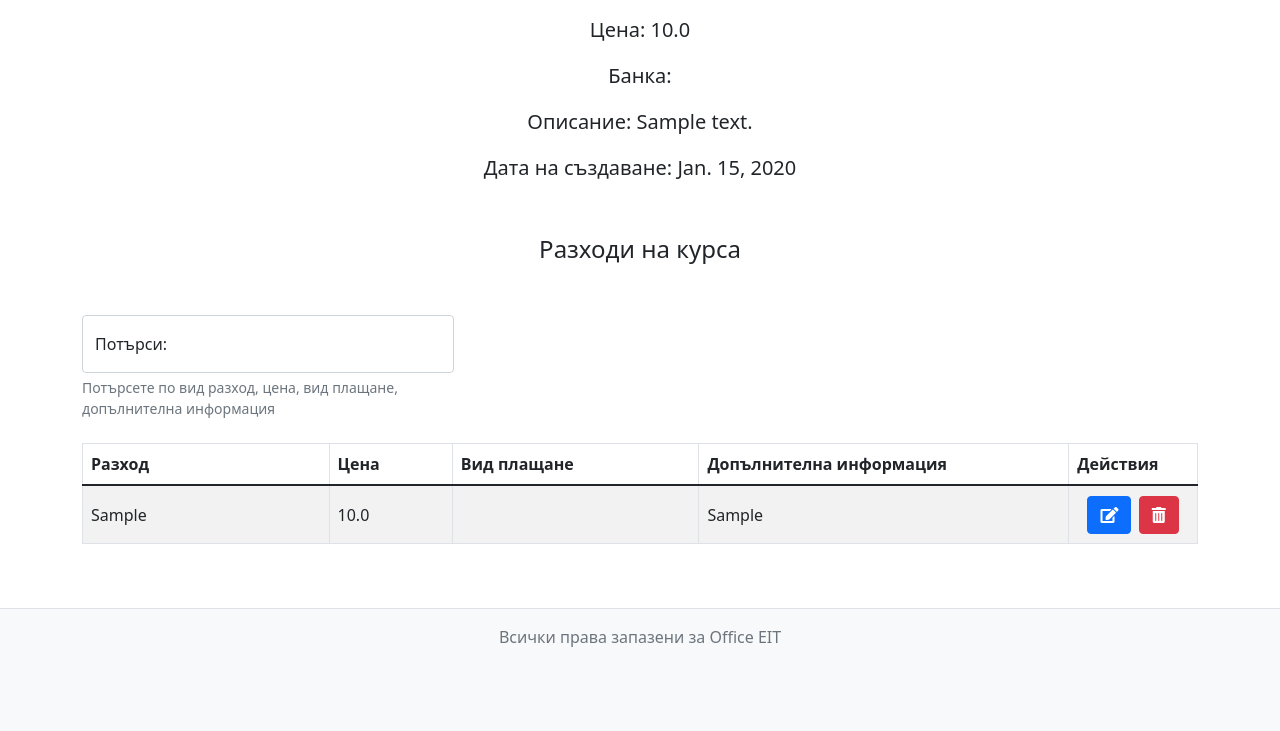
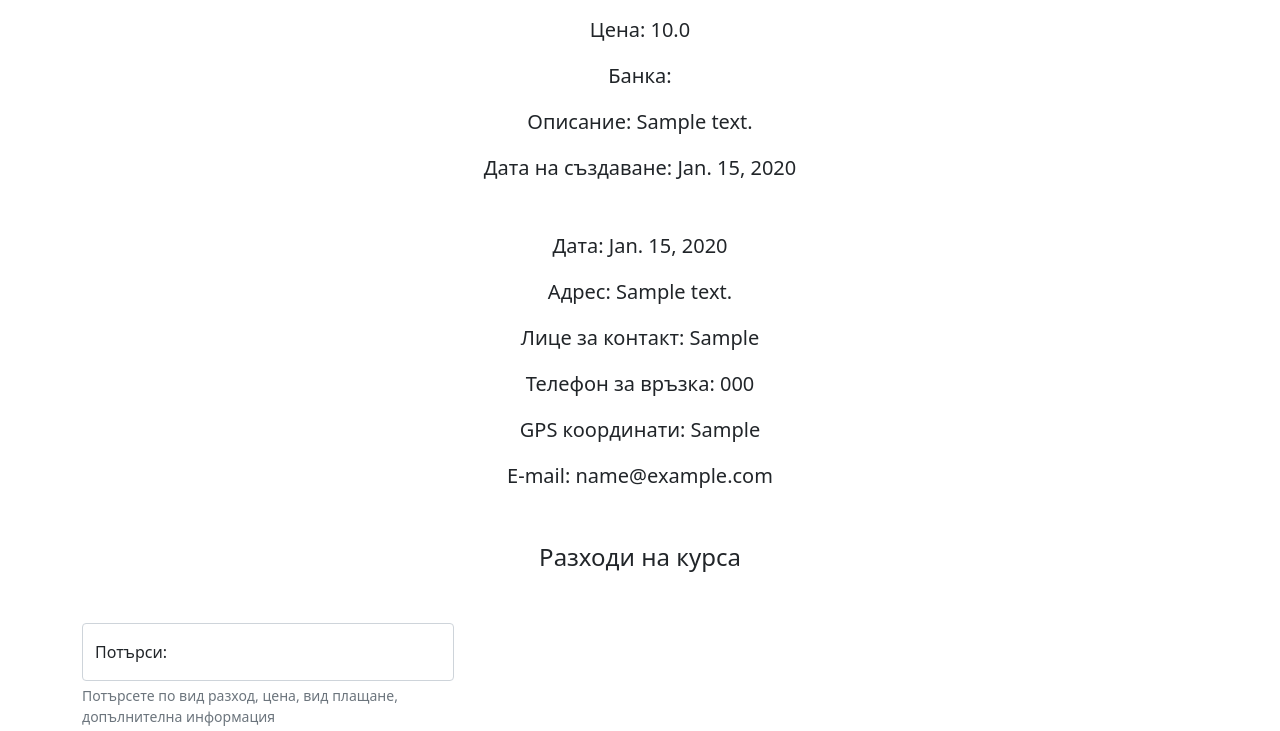
Before and after one commit to DanailYordanov/Office-EIT, a Django app: page /course/1/ in a window 1280 px wide. Shown: the part 566-1297 px from the top of the page. Before the commit the page ends 1213 px from the top, so only its background shows below. Run offline with Django 3.2, Linux system fonts and the light colour scheme; a user stored in the database is signed in; tables that the repository leaves empty hold one stand-in row (values such as "Sample post").

Commit message:
Add changes to the addresses

```diff
--- a/project/main/forms.py
+++ b/project/main/forms.py
@@ -183,7 +183,7 @@ class CourseModelForm(forms.ModelForm):
 
 class CourseAddresModelForm(forms.ModelForm):
     load_type = forms.ChoiceField(
-        label='Вид на товарене', choices=models.LOADING_TYPE_CHOICES, required=False)
+        label='Товарен/Разтоварен/Митница', choices=models.LOADING_TYPE_CHOICES, required=False)
     save = forms.BooleanField(label='Запази', widget=forms.CheckboxInput(
         attrs={'class': 'form-check-input'}), required=False)
 
@@ -215,8 +215,7 @@ CourseAddressAddFormset = forms.inlineformset_factory(models.Course,
 class AddressModelForm(forms.ModelForm):
     class Meta:
         model = models.Address
-        fields = ['address', 'contact_person',
-                  'contact_phone', 'gps_coordinates']
+        fields = '__all__'
         widgets = {
             'address': forms.TextInput(
                 attrs={'class': 'form-control', 'placeholder': 'Адрес'}),
@@ -225,7 +224,9 @@ class AddressModelForm(forms.ModelForm):
             'contact_phone': forms.TextInput(
                 attrs={'class': 'form-control', 'placeholder': 'Телефон за връзка'}),
             'gps_coordinates': forms.TextInput(
-                attrs={'class': 'form-control', 'placeholder': 'GPS координати'})
+                attrs={'class': 'form-control', 'placeholder': 'GPS координати'}),
+            'email': forms.TextInput(
+                attrs={'class': 'form-control', 'placeholder': 'E-mail'}),
         }
 
 
--- a/project/main/models.py
+++ b/project/main/models.py
@@ -26,8 +26,9 @@ CURRENCY_CHOICES = [
 
 LOADING_TYPE_CHOICES = [
     ('', 'Избери'),
-    ('loading_address', 'Адрес на товарене'),
-    ('unloading_address', 'Адрес на разтоварване')
+    ('Адрес на товарене', 'Адрес на товарене'),
+    ('Адрес на разтоварване', 'Адрес на разтоварване'),
+    ('Адрес на митница', 'Адрес на митница')
 ]
 
 PAYMENT_TYPE_CHOICES = [
@@ -297,6 +298,7 @@ class Address(models.Model):
         'Телефон за връзка', max_length=30, null=True, blank=True)
     gps_coordinates = models.CharField(
         'GPS координати', max_length=100, null=True, blank=True)
+    email = models.EmailField('E-mail', null=True, blank=True)
 
     class Meta:
         verbose_name = 'Адрес'
@@ -313,7 +315,7 @@ class CourseAddress(models.Model):
         Address, verbose_name='Свързан адрес', null=True, blank=True, on_delete=models.SET_NULL)
     address_input = models.CharField(
         'Въведен адрес', max_length=200, null=True, blank=True)
-    load_type = models.CharField('Вид на товарене',
+    load_type = models.CharField('Товарен/Разтоварен/Митница',
                                  choices=LOADING_TYPE_CHOICES, max_length=30)
     date = models.DateField('Дата', null=True, blank=True)
 
--- a/project/main/templates/main/course_information.html
+++ b/project/main/templates/main/course_information.html
@@ -68,6 +68,50 @@
     {% endif %}
 </div>
 
+{% for address in addresses %}
+<p class="fw-light text-center fs-4">{{ address.load_type }}</p>
+
+<div class="col-12 col-md-8 col-lg-6 m-auto text-center fw-light fs-5 mb-5">
+    <p>
+        <span class="fw-normal">Дата:</span> {{ address.date }}
+    </p>
+
+    {% if address.address_input %}
+    <p>
+        <span class="fw-normal">Адрес:</span> {{ address.address_input }}
+    </p>
+    {% endif %}
+
+    {% if address.address_obj %}
+
+    {% if address.address_obj.contact_person %}
+    <p>
+        <span class="fw-normal">Лице за контакт:</span> {{ address.address_obj.contact_person }}
+    </p>
+    {% endif %}
+
+    {% if address.address_obj.contact_phone %}
+    <p>
+        <span class="fw-normal">Телефон за връзка:</span> {{ address.address_obj.contact_phone }}
+    </p>
+    {% endif %}
+
+    {% if address.address_obj.gps_coordinates %}
+    <p>
+        <span class="fw-normal">GPS координати:</span> {{ address.address_obj.gps_coordinates }}
+    </p>
+    {% endif %}
+
+    {% if address.address_obj.email %}
+    <p>
+        <span class="fw-normal">E-mail:</span> {{ address.address_obj.email }}
+    </p>
+    {% endif %}
+
+    {% endif %}
+</div>
+{% endfor %}
+
 <p class="fw-light text-center fs-4">Разходи на курса</p>
 
 <div class="form-floating mb-4 mt-5 col-12 col-md-6 col-xl-4 gx-1">
--- a/project/main/views.py
+++ b/project/main/views.py
@@ -581,10 +581,12 @@ def update_course(request, pk):
 def course_information(request, pk):
     course = get_object_or_404(models.Course, id=pk)
     expenses = models.Expense.objects.filter(course=course)
+    addresses = models.CourseAddress.objects.filter(course=course)
 
     context = {
         'course': course,
         'expenses': expenses,
+        'addresses': addresses,
         'page_heading': 'Информация за курс'
     }
 
@@ -912,9 +914,9 @@ def load_dates(request):
                 course__id=int(course_id))
 
             from_date = course_addresses.filter(
-                load_type='loading_address').order_by('date')
+                load_type='Адрес на товарене').order_by('date')
             to_date = course_addresses.filter(
-                load_type='unloading_address').order_by('date')
+                load_type='Адрес на разтоварване').order_by('date')
 
             if (from_date):
                 data['from_date'] = from_date.first().date
```
Also changed, not shown: project/main/templates/main/lists/addresses_list.html (+7 -3 lines), project/main/migrations/0062_auto_20220217_1725.py (added), project/main/migrations/0063_address_email.py (added).
